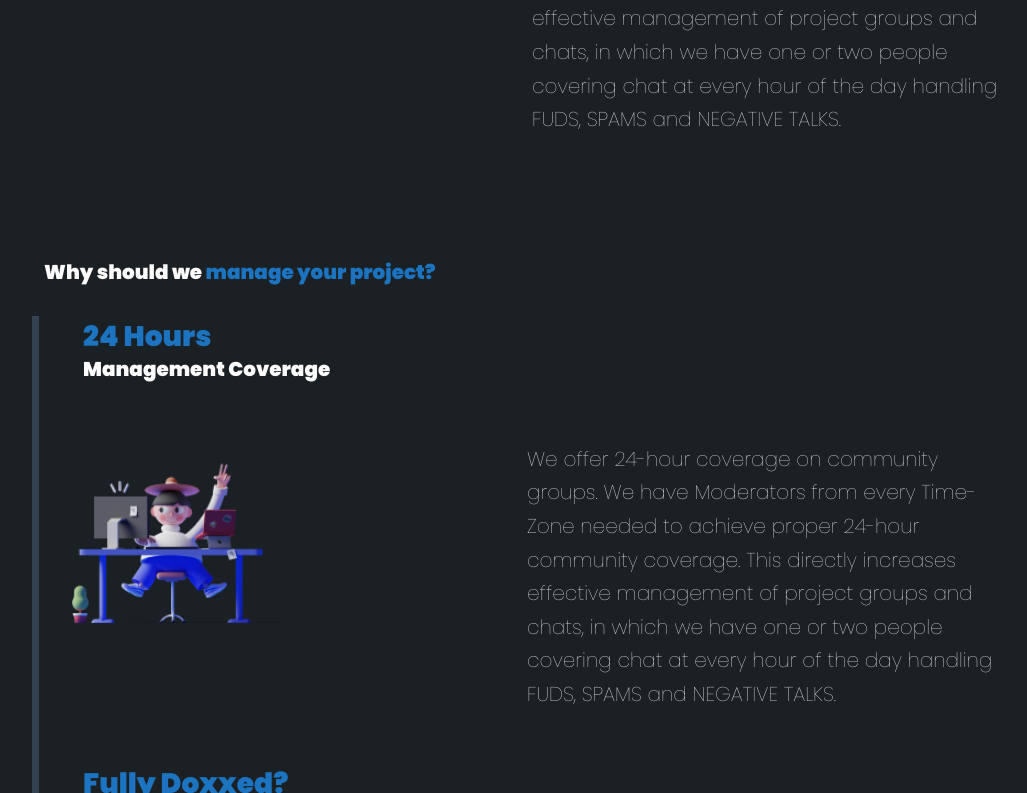
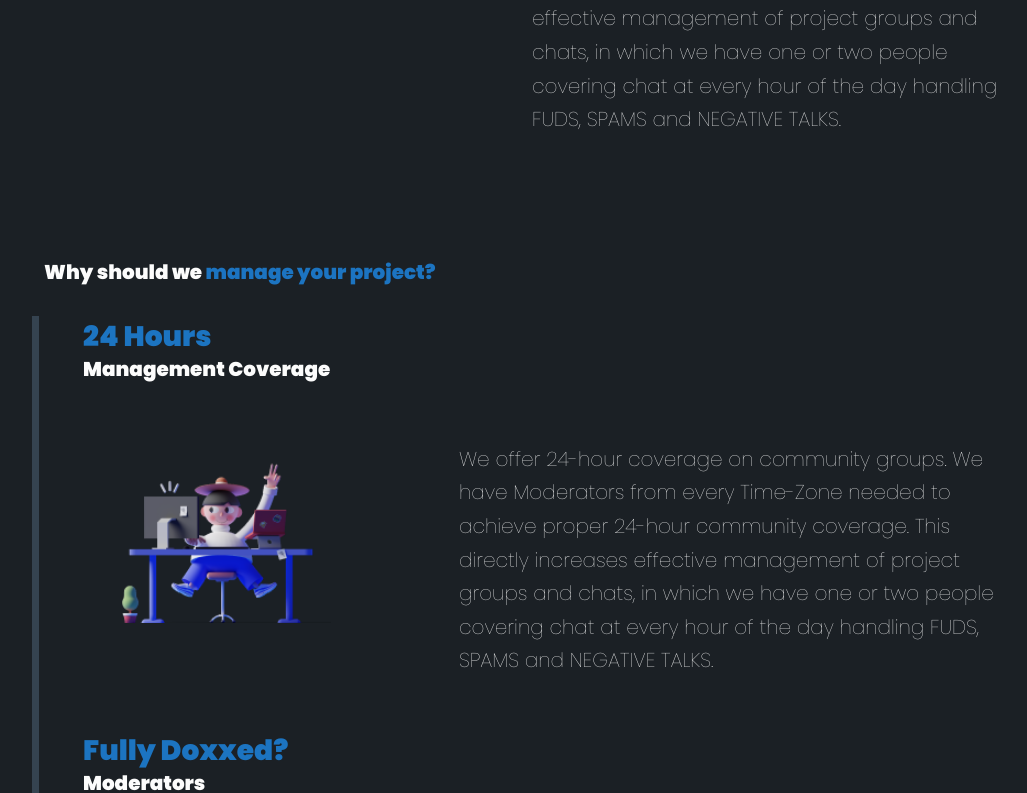
Before and after one commit to marvy-codes/master-neo, a React (Create React App) app: page / in a window 1280 px wide. Shown: the part 2007-2800 px from the top of the page, without its empty margins (120-1147 px from the left). Built offline with nearby package versions, Linux system fonts and the light colour scheme; a web font is replaced by a local one.

Commit message:
centered img

```diff
--- a/src/components/Whycomponent.js
+++ b/src/components/Whycomponent.js
@@ -32,7 +32,7 @@ function Whycomponent() {
                     <h3 className="MNMA">Fully Doxxed?</h3>
                     <h5>Moderators</h5>
                     <div className="whyflex__twist">
-                        <div>
+                        <div  className="whyimage">
                             <img src={whylogo2} alt="Fully Doxxed" className="whylogo2" />
                         </div>
                         <p>
@@ -47,7 +47,7 @@ function Whycomponent() {
                 <div className="whycontent">
                     <h3 className="MNMA">Versatility?</h3>
                     <div className="whyflex">
-                        <div>
+                        <div  className="whyimage">
                             <img src={whylogo3} alt="Versatility" className="whylogo3"/>
                         </div>
                         <p>
@@ -60,7 +60,7 @@ function Whycomponent() {
                 <div className="whycontent">
                     <h3 className="MNMA">Trained Moderators?</h3>
                     <div className="whyflex__twist">
-                        <div>
+                        <div  className="whyimage">
                             <img src={whylogo4} alt="Trained Moderators" className="whylogo4" />
                         </div>
                         <p>
@@ -74,7 +74,7 @@ function Whycomponent() {
                 <div className="whycontent">
                     <h3 className="MNMA">Community Focus?</h3>
                     <div className="whyflex">
-                        <div>
+                        <div  className="whyimage">
                             <img src={whylogo5} alt="Community Focus" className="whylogo5" />
                         </div>
                         <p>
@@ -83,7 +83,8 @@ function Whycomponent() {
                         </p>
                     </div>
                 </div>
-            <div className="slidercover">f</div>
+
+            <div className="slidercover">.</div>
         </div>
     </div>
   );
--- a/src/css/Whycomponent.css
+++ b/src/css/Whycomponent.css
@@ -19,8 +19,11 @@
     transform: scale(1.1);
     margin-left: 0px;
     padding: 0px;
-    width:max-content;
+    width: max-content;
     object-fit: center;
+
+    display: table !important;
+    margin: 0 auto !important;
 }
 .container.container {
     position: relative;
@@ -62,25 +65,26 @@
 @media (min-width: 48em) {
     .whyflex {
       display: flex;
-      column-gap: 6rem;
+      column-gap: 2rem;
+      /* justify-items: center; */
     }
     .whyflex__twist {
         display: flex;
-        column-gap: 6rem;
+        column-gap: 2rem;
     }
     .whyflex__twist > p {
         order: -1;
     }
+    .whyimage {
+        min-width: 300px;
+    }
 }
 @media (min-width: 54em) {
     .whyflex {
-      column-gap: 10rem;
+      column-gap: 3rem;
     }
     .whyflex__twist {
-        column-gap: 10rem;
-    }
-    .whyflex__twist > p {
-        order: -1;
+        column-gap: 3rem;
     }
 }
 
```
Also changed, not shown: src/css/Header.css (line endings or trailing spaces).
